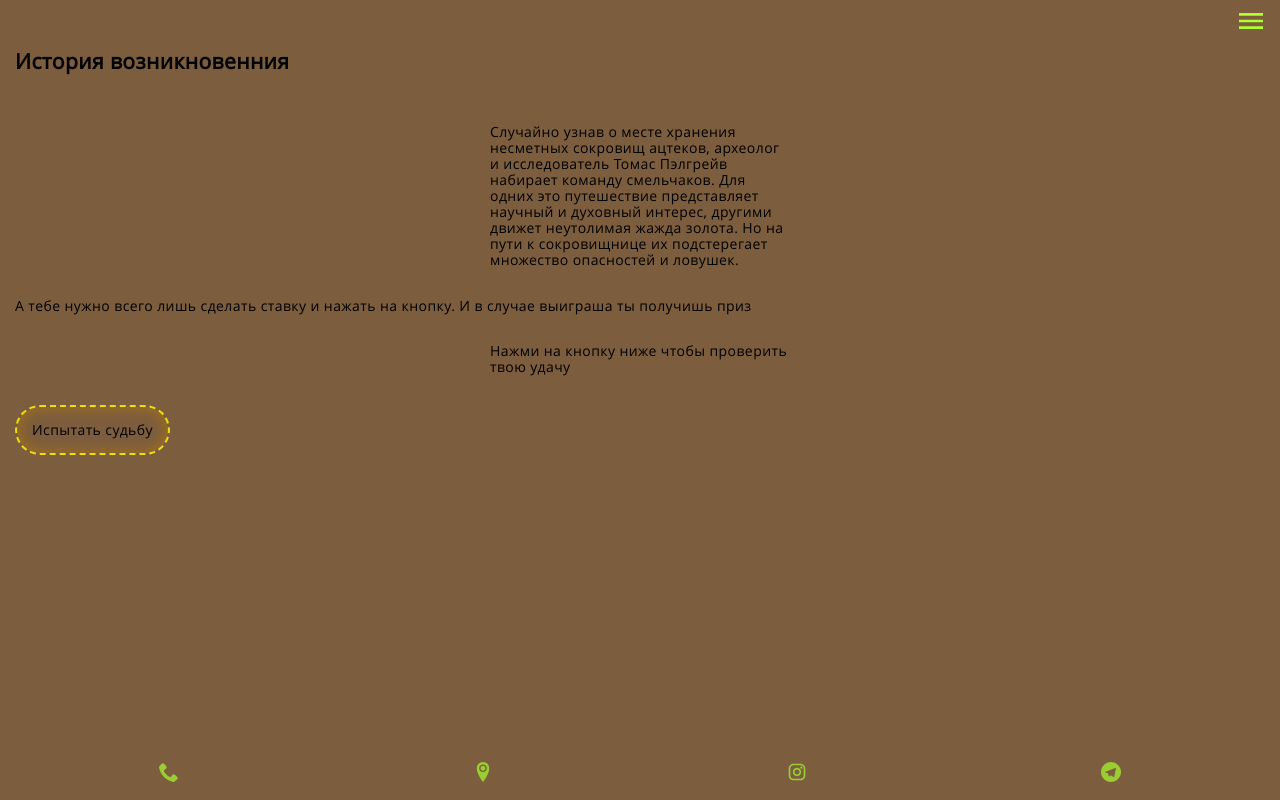
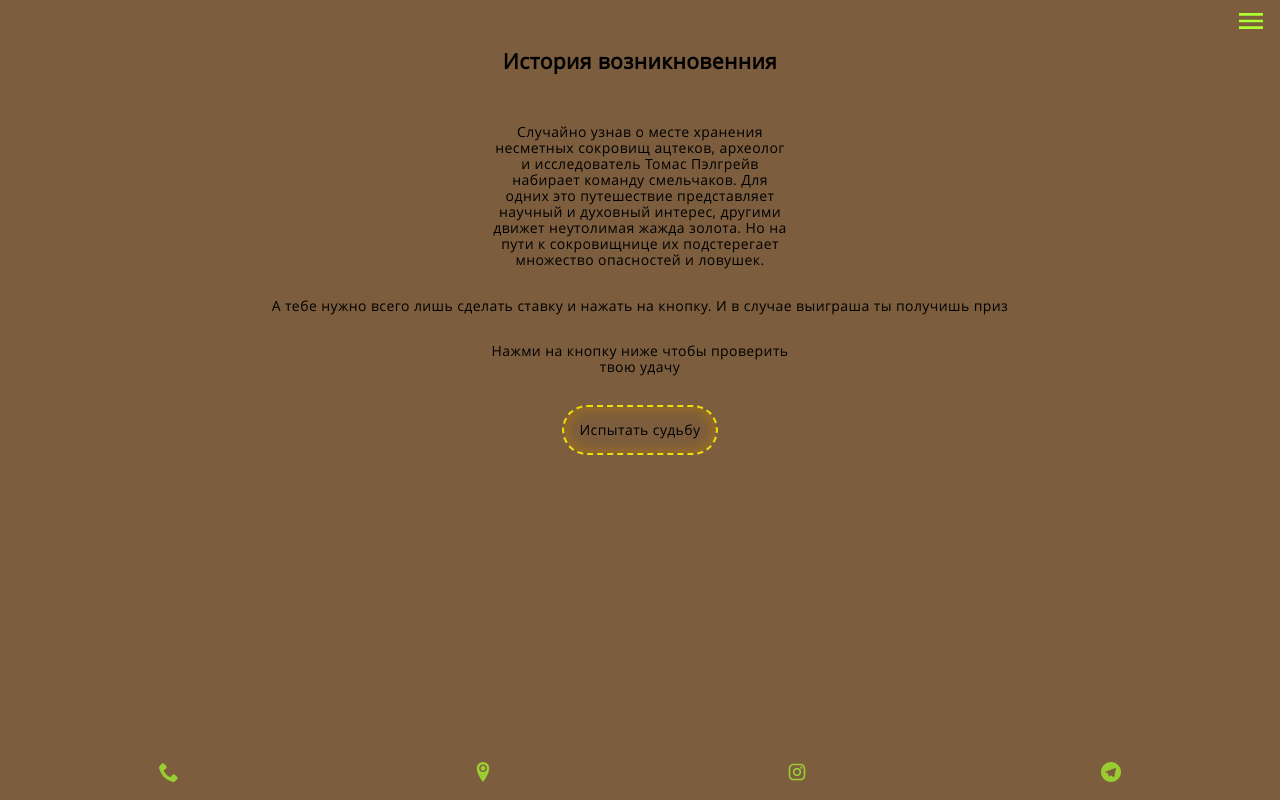
Before and after one commit to Lelikboss/test-pirates-gold, a plain HTML site: page about.html in a window 1280 px wide. Drawn offline with nearby package versions, Linux system fonts and the light colour scheme; files whose address does not match are found by name.

Commit message:
correct position

```diff
--- a/sass/layouts/_about-page.scss
+++ b/sass/layouts/_about-page.scss
@@ -12,4 +12,7 @@
         margin-bottom: 30px;
         max-width: 300px;
     }
+    &-container{
+        text-align: center;
+    }
 }
```
Also changed, not shown: css/index.css, css/index.min.css, 2 other files.
